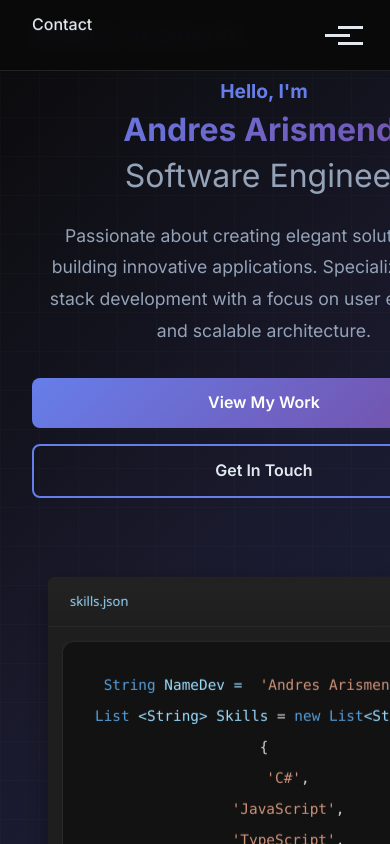
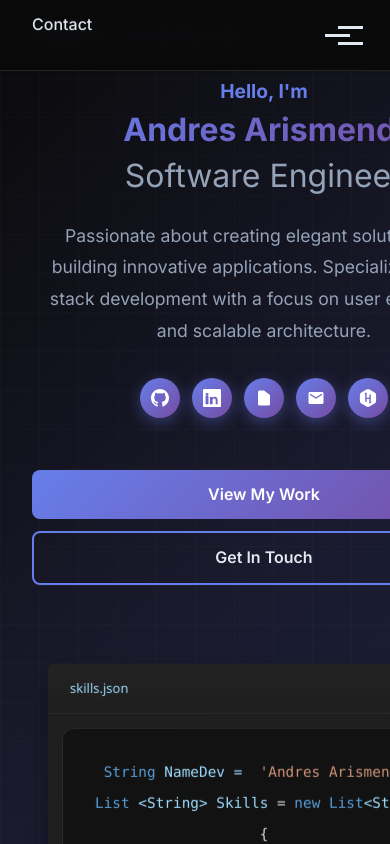
Before and after one commit to AndresArismendi/Portfolio, a React (Vite) app: page / in a window 390 px wide. Shown: the top 844 px of the page. Built offline with nearby package versions, Linux system fonts and the light colour scheme.

Commit message:
add icons index pages

```diff
--- a/src/components/Hero.css
+++ b/src/components/Hero.css
@@ -133,3 +133,67 @@
 @media (prefers-reduced-motion: reduce) {
   .ide-window { animation: none; }
 }
+
+/* Social Icons Section */
+.hero-social-icons {
+  display: flex;
+  gap: 16px;
+  justify-content: center;
+  margin-top: 24px;
+}
+
+.social-icon {
+  display: inline-flex;
+  align-items: center;
+  justify-content: center;
+  width: 44px;
+  height: 44px;
+  border-radius: 50%;
+  background: linear-gradient(135deg, #667eea 0%, #764ba2 100%);
+  color: white;
+  transition: all 0.3s ease;
+  text-decoration: none;
+  box-shadow: 0 4px 15px rgba(102, 126, 234, 0.4);
+}
+
+.social-icon:hover {
+  transform: translateY(-4px) scale(1.1);
+  box-shadow: 0 8px 25px rgba(102, 126, 234, 0.6);
+  background: linear-gradient(135deg, #764ba2 0%, #667eea 100%);
+}
+
+.social-icon svg {
+  width: 20px;
+  height: 20px;
+}
+
+.hero-buttons {
+  display: flex;
+  gap: 16px;
+  justify-content: center;
+}
+
+@media (max-width: 640px) {
+  .hero-social-icons {
+    gap: 12px;
+  }
+
+  .social-icon {
+    width: 40px;
+    height: 40px;
+  }
+
+  .social-icon svg {
+    width: 18px;
+    height: 18px;
+  }
+
+  .hero-buttons {
+    flex-direction: column;
+    gap: 12px;
+  }
+
+  .hero-buttons .btn {
+    width: 100%;
+  }
+}
--- a/src/components/Hero.tsx
+++ b/src/components/Hero.tsx
@@ -14,8 +14,42 @@ const Hero: React.FC = () => {
             <p className="hero-description">
               Passionate about creating elegant solutions and building innovative applications.
               Specialized in full-stack development with a focus on user experience and scalable architecture.
+
+
             </p>
+
+            <div className="hero-social-icons">
+              <a href="https://github.com/AndresArismendi" target="_blank" rel="noopener noreferrer" className="social-icon" title="GitHub">
+                <svg width="24" height="24" viewBox="0 0 24 24" fill="currentColor">
+                  <path d="M12 0c-6.626 0-12 5.373-12 12 0 5.302 3.438 9.8 8.207 11.387.599.111.793-.261.793-.577v-2.234c-3.338.726-4.033-1.416-4.033-1.416-.546-1.387-1.333-1.756-1.333-1.756-1.089-.745.083-.729.083-.729 1.205.084 1.839 1.237 1.839 1.237 1.07 1.834 2.807 1.304 3.492.997.107-.775.418-1.305.762-1.604-2.665-.305-5.467-1.334-5.467-5.931 0-1.311.469-2.381 1.236-3.221-.124-.303-.535-1.524.117-3.176 0 0 1.008-.322 3.301 1.23.957-.266 1.983-.399 3.003-.404 1.02.005 2.047.138 3.006.404 2.291-1.552 3.297-1.23 3.297-1.23.653 1.653.242 2.874.118 3.176.77.84 1.235 1.911 1.235 3.221 0 4.609-2.807 5.624-5.479 5.921.43.372.823 1.102.823 2.222v 3.293c0 .319.192.694.801.576 4.765-1.589 8.199-6.086 8.199-11.386 0-6.627-5.373-12-12-12z"/>
+                </svg>
+              </a>
+              <a href="https://linkedin.com/in/Andres-Arismendi" target="_blank" rel="noopener noreferrer" className="social-icon" title="LinkedIn">
+                <svg width="24" height="24" viewBox="0 0 24 24" fill="currentColor">
+                  <path d="M20.447 20.452h-3.554v-5.569c0-1.328-.475-2.236-1.986-2.236-1.081 0-1.722.722-2.004 1.418-.103.249-.129.597-.129.946v5.441h-3.554s.05-8.81 0-9.728h3.554v1.375c.428-.66 1.194-1.602 2.905-1.602 2.122 0 3.714 1.388 3.714 4.373v5.582zM5.337 8.855c-1.144 0-1.915-.758-1.915-1.705 0-.955.77-1.708 1.963-1.708 1.192 0 1.917.753 1.917 1.708 0 .947-.768 1.705-1.965 1.705zm1.946 11.597H3.392V9.021h3.891v11.431zM22.225 0H1.771C.792 0 0 .774 0 1.729v20.542C0 23.227.792 24 1.771 24h20.451C23.2 24 24 23.227 24 22.271V1.729C24 .774 23.2 0 22.225 0z"/>
+                </svg>
+              </a>
+              <a href="/Andres Arismendi Ferrada Resume.pdf" download className="social-icon" title="Download CV">
+                <svg width="24" height="24" viewBox="0 0 24 24" fill="currentColor">
+                  <path d="M14 2H6a2 2 0 0 0-2 2v16a2 2 0 0 0 2 2h12a2 2 0 0 0 2-2V8l-8-6z"/>
+                  <path d="M12 19v-6m-3 3h6M12 9V3"/>
+                </svg>
+              </a>
+              <a href="mailto:andres.c.arismendi@gmail.com" className="social-icon" title="Send Email">
+                <svg width="24" height="24" viewBox="0 0 24 24" fill="currentColor">
+                  <path d="M20 4H4c-1.1 0-1.99.9-1.99 2L2 18c0 1.1.9 2 2 2h16c1.1 0 2-.9 2-2V6c0-1.1-.9-2-2-2zm0 4l-8 5-8-5V6l8 5 8-5v2z"/>
+                </svg>
+              </a>
+              <a href="https://www.hackerrank.com/andres_arismendi" target="_blank" rel="noopener noreferrer" className="social-icon" title="HackerRank" >
+                <svg xmlns="http://www.w3.org/2000/svg" viewBox="47.4067 26.001 417.2 460" width="24" height="24" fill="white">
+                  <path d="M454.843 141.001c-13.019-22.417-172.832-115-198.859-115-26.019 0-185.895 92.351-198.84 115-12.947 22.649-13.019 207.358 0 230.009 13.018 22.639 172.839 114.989 198.84 114.989 26 0 185.841-92.466 198.851-114.999 13.007-22.533 13.016-207.583.008-229.999zM309.862 398.15c-3.559 0-36.756-32.137-34.141-34.762.781-.78 5.625-1.328 15.768-1.644 0-23.564.53-61.622.844-77.553.038-1.814-.395-3.081-.395-5.256h-71.812c0 6.379-.412 32.523 1.232 65.479.205 4.078-1.42 5.353-5.158 5.335-9.102-.025-18.211-.099-27.321-.071-3.683.009-5.274-1.374-5.157-5.488.826-30.043 2.66-75.488-.134-191.07v-2.849c-8.688-.314-14.717-.862-15.508-1.652-2.624-2.624 31.032-34.76 34.581-34.76 3.558 0 36.989 32.145 34.383 34.76-.782.781-7.098 1.338-15.067 1.652v2.84c-2.174 23.135-1.823 71.506-2.362 94.686h72.107c0-4.089.351-31.212-1.077-75.145-.091-3.047.853-4.646 3.781-4.672 9.945-.072 19.9-.117 29.855-.055 3.108.019 4.105 1.546 4.043 4.834-3.28 171.861-.594 159.867-.594 188.975 7.97.315 15.112.864 15.895 1.655 2.588 2.615-30.205 34.761-33.763 34.761z" fill="white"/>
+                </svg>
+              </a>
+            </div>
+              <br />
+              <br />
             <div className="hero-buttons">
+
               <a href="#projects" className="btn btn-primary">View My Work</a>
               <a href="#contact" className="btn btn-secondary">Get In Touch</a>
             </div>
```
